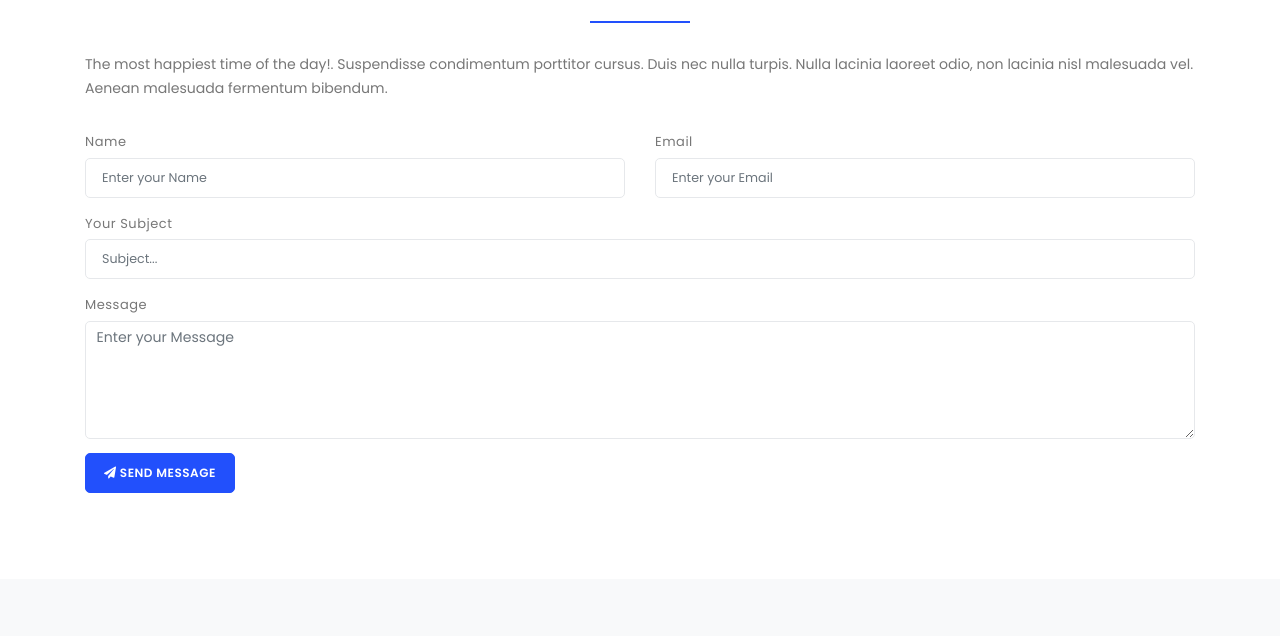
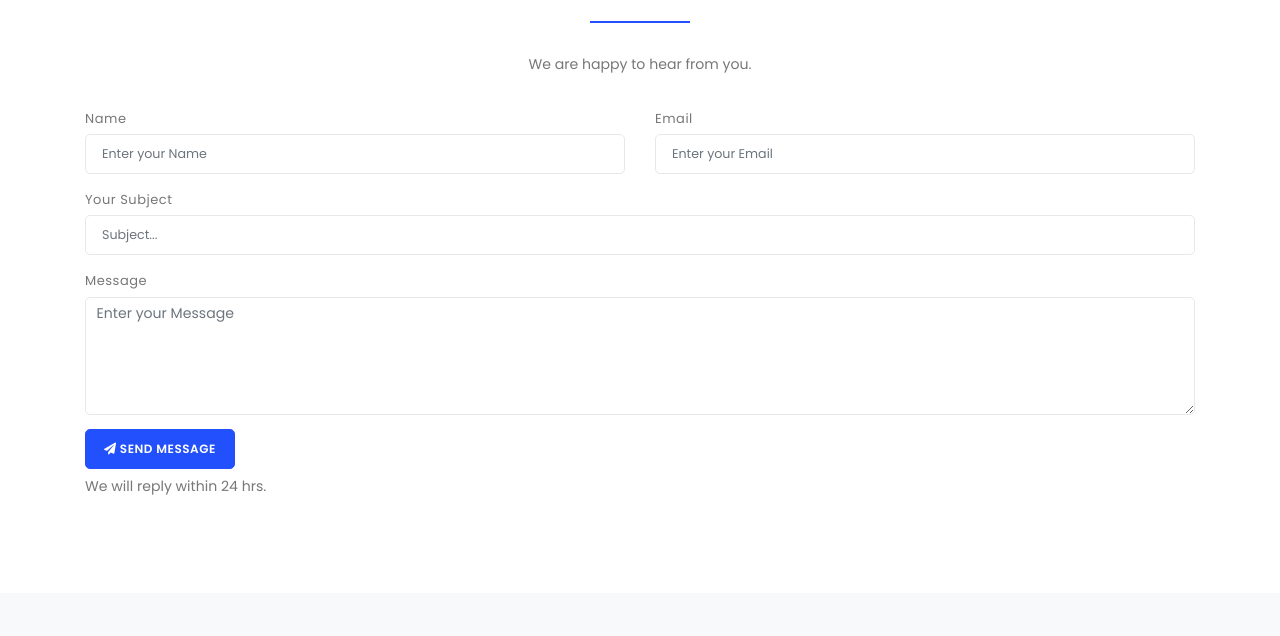
Before and after one commit to jagandvs/mystic-v2, a plain HTML site: page contact.html in a window 1280 px wide. Shown: the part 490-1126 px from the top of the page. Drawn offline with Linux system fonts and the light colour scheme; files whose address does not match are found by name.

Commit message:
added reply message in contact form

```diff
--- a/contact.html
+++ b/contact.html
@@ -160,7 +160,7 @@
                         <h2>Get In Touch</h2>
                       </div>
 
-                    <p>The most happiest time of the day!. Suspendisse condimentum porttitor cursus. Duis nec nulla turpis. Nulla lacinia laoreet odio, non lacinia nisl malesuada vel. Aenean malesuada fermentum bibendum.</p>
+                    <p class="text-center">We are happy to hear from you.</p>
                     <div class="m-t-30">
                         <form class="widget-contact-form" novalidate action="include/contact-form.php" role="form" method="post">
                             <div class="row">
@@ -189,6 +189,7 @@
                             </div>  -->
                             <button class="btn" type="submit" id="form-submit"><i class="fa fa-paper-plane"></i>&nbsp;Send message</button>
                         </form>
+                        <p>We will reply within 24 hrs.</p>
                     </div>
                 </div>
 
```
